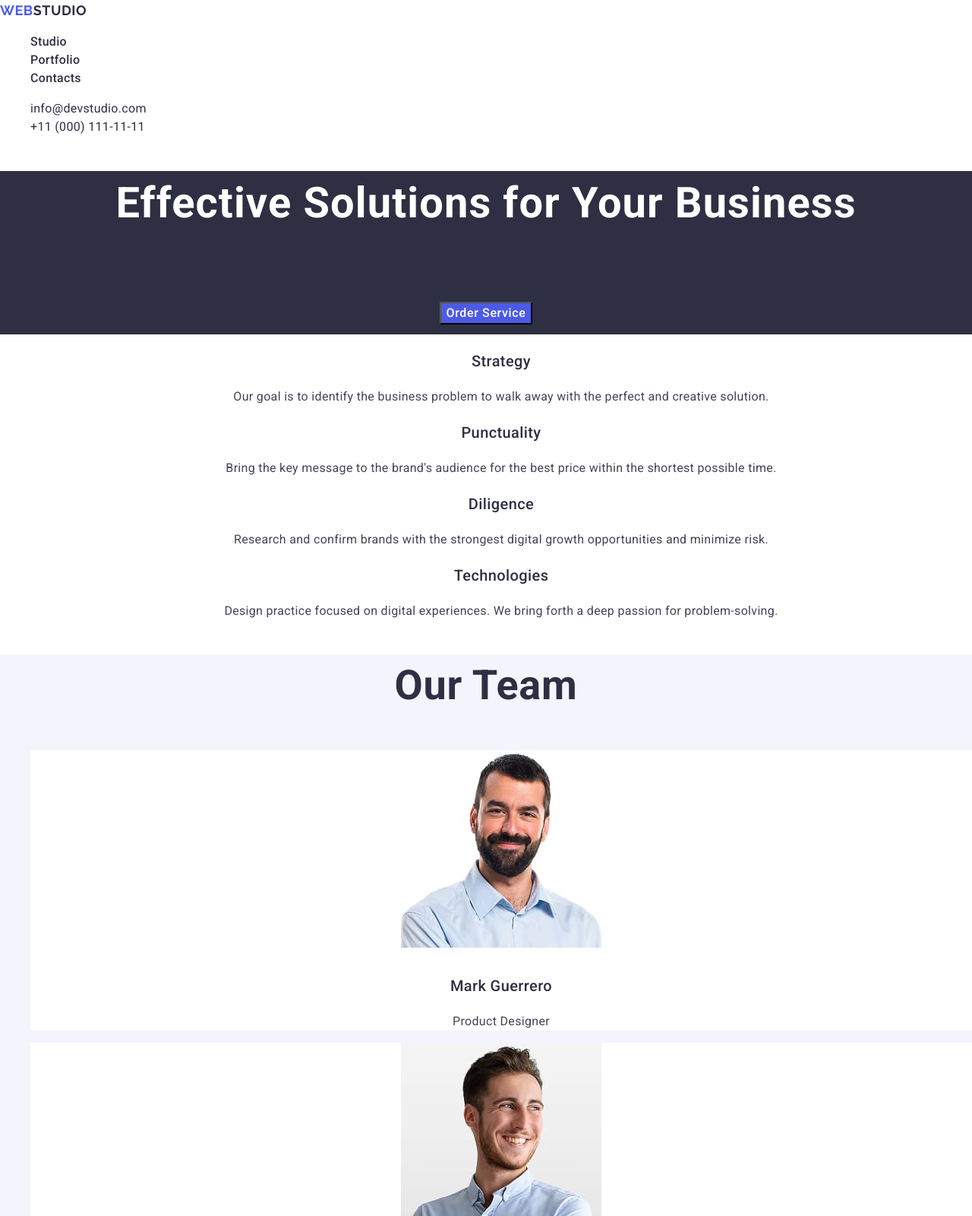
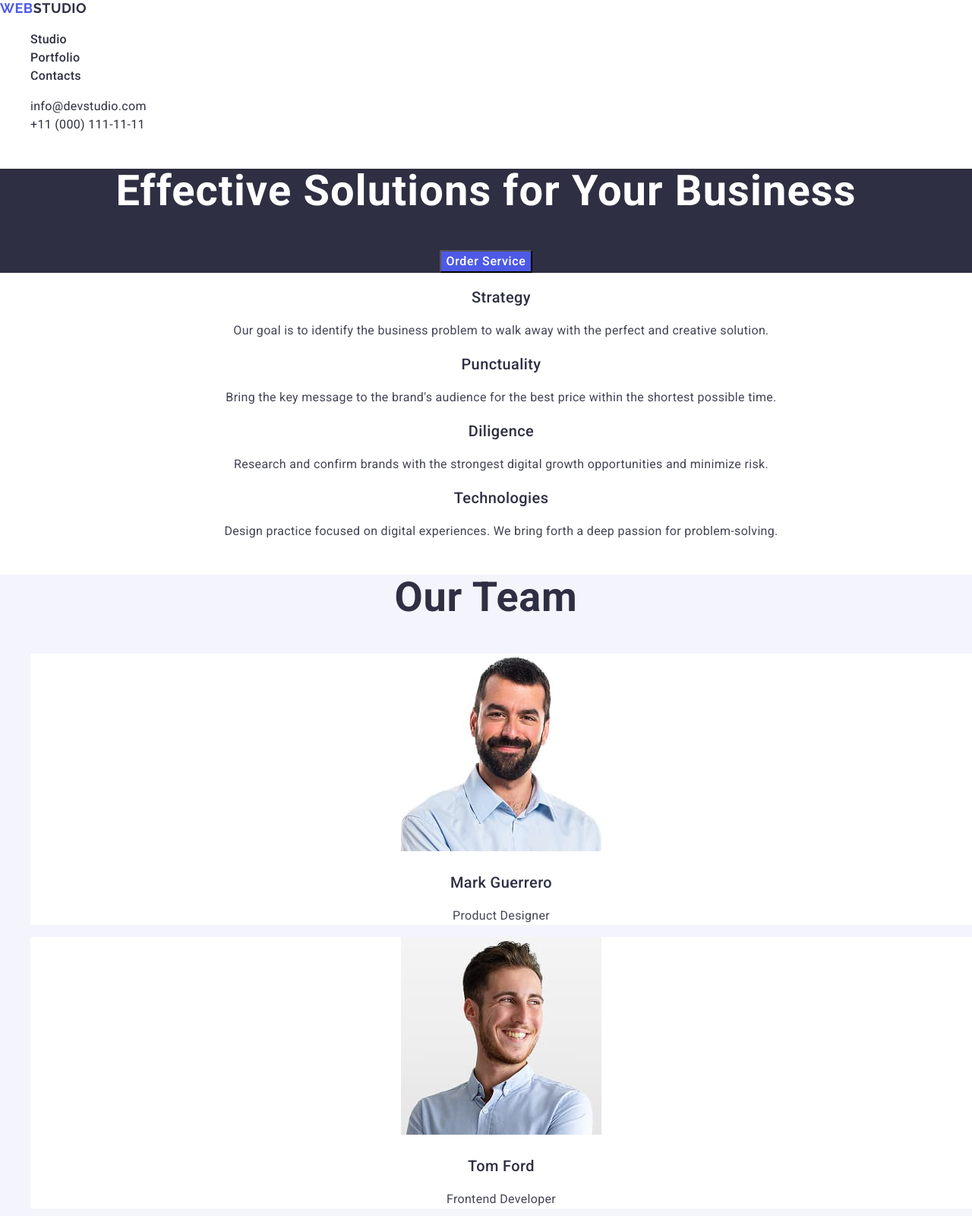
Before and after one commit to hande-yildirim/goit-markup-hw-02, a plain HTML site: page index.html in a window 1280 px wide. Shown: the top 1600 px of the page at 76% size. Drawn offline with nearby package versions, Linux system fonts and the light colour scheme.

Commit message:
anasayfa stil güncellemesi

```diff
--- a/index.html
+++ b/index.html
@@ -49,7 +49,7 @@
     <main>
       <!-- 1. Section: Ana Başlık Buton -->
       <section class="title-area">
-        <h1 class="title-area">Effective Solutions for Your Business</h1>
+        <h1 class="title-text">Effective Solutions for Your Business</h1>
         <button class="title-button">Order Service</button>
         <!-- Ana Başlık Buton Bitti -->
       </section>
--- a/styles.css
+++ b/styles.css
@@ -12,7 +12,7 @@
   font-family: "Raleway", sans-serif;
   font-size: 18px;
   font-weight: 700;
-  line-height: 1.5;
+  line-height: 1.16;
   letter-spacing: 0.03em;
   text-transform: uppercase;
   color: #4d5ae5;
@@ -70,16 +70,16 @@
 
 /* 1.Section Üyeler ve İçerik */
 
-.title-area {
+.title-area { /* h1 etiketi */
     background-color: #2E2F42;
     text-align: center;
 }
 
-.title-area {
+.title-text {
     font-family: "Roboto" sans-serif;
     font-weight: 700;
     font-size: 56px;
-    line-height: 1.5;
+    line-height: 1.07;
     color: #FFFFFF;
     letter-spacing: 0.02em;
 }
@@ -117,10 +117,10 @@
     color: #434455;
 }
 
-.first-h3 {
+.first-h3 { /* h3 etiketleri */
     font-size: 20px;
     font-weight: 500;
-    line-height: 1.5;
+    line-height: 1.2;
     letter-spacing: 0.02em;
     color: #2E2F42;
 }
@@ -128,12 +128,12 @@
 
 /* 3. Section Our Team Liste */
 
-.team-area {
+.team-area { /* h2 etiketi */
     background-color: #F4F4FD;
     color: #2E2F42;
     font-size: 36px;
     font-weight: 700;
-    line-height: 1.5;
+    line-height: 1.11;
     letter-spacing: 0.02em;
     text-align: center;
 }
@@ -142,10 +142,10 @@
     list-style-type: none;
 }
 
-.team-list-name {
+.team-list-name { /* h3 etiketleri */
     font-size: 20px;
     font-weight: 500;
-    line-height: 1.5;
+    line-height: 1.2;
     letter-spacing: 0.02em;
     text-align: center;
     color: #2E2F42;
@@ -167,10 +167,10 @@
 
 /* 4. Section Our Portfolio */
 
-.portfolio-area {
+.portfolio-area { /* h2 etiketi */
     font-size: 36px;
     font-weight: 700;
-    line-height: 1.5;
+    line-height: 1.11;
     letter-spacing: 0.02em;
     text-align: center;
     color: #2E2F42;
@@ -180,10 +180,10 @@
     list-style-type: none;
 }
 
-.potfolio-list-name {
+.potfolio-list-name { /* h3 etiketleri */
     font-size: 20px;
     font-weight: 500;
-    line-height: 1.5;
+    line-height: 1.2;
     letter-spacing: 0.02em;
     color: #2E2F42;
 }
@@ -195,7 +195,7 @@
     letter-spacing: 0.02em;
     color: #434455;
 }
-/* 4. Section Our Portfolio */
+/* 4. Section Our Portfolio bitti */
 
 /* 5. Footer */
 
@@ -207,7 +207,7 @@
     font-family: "Raleway", sans-serif;
     font-size: 18px;
     font-weight: 700;
-    line-height: 1.5;
+    line-height: 1.16;
     letter-spacing: 0.03em;
     text-transform: uppercase;
     color: #4d5ae5;
```
Also changed, not shown: 1 other file.
